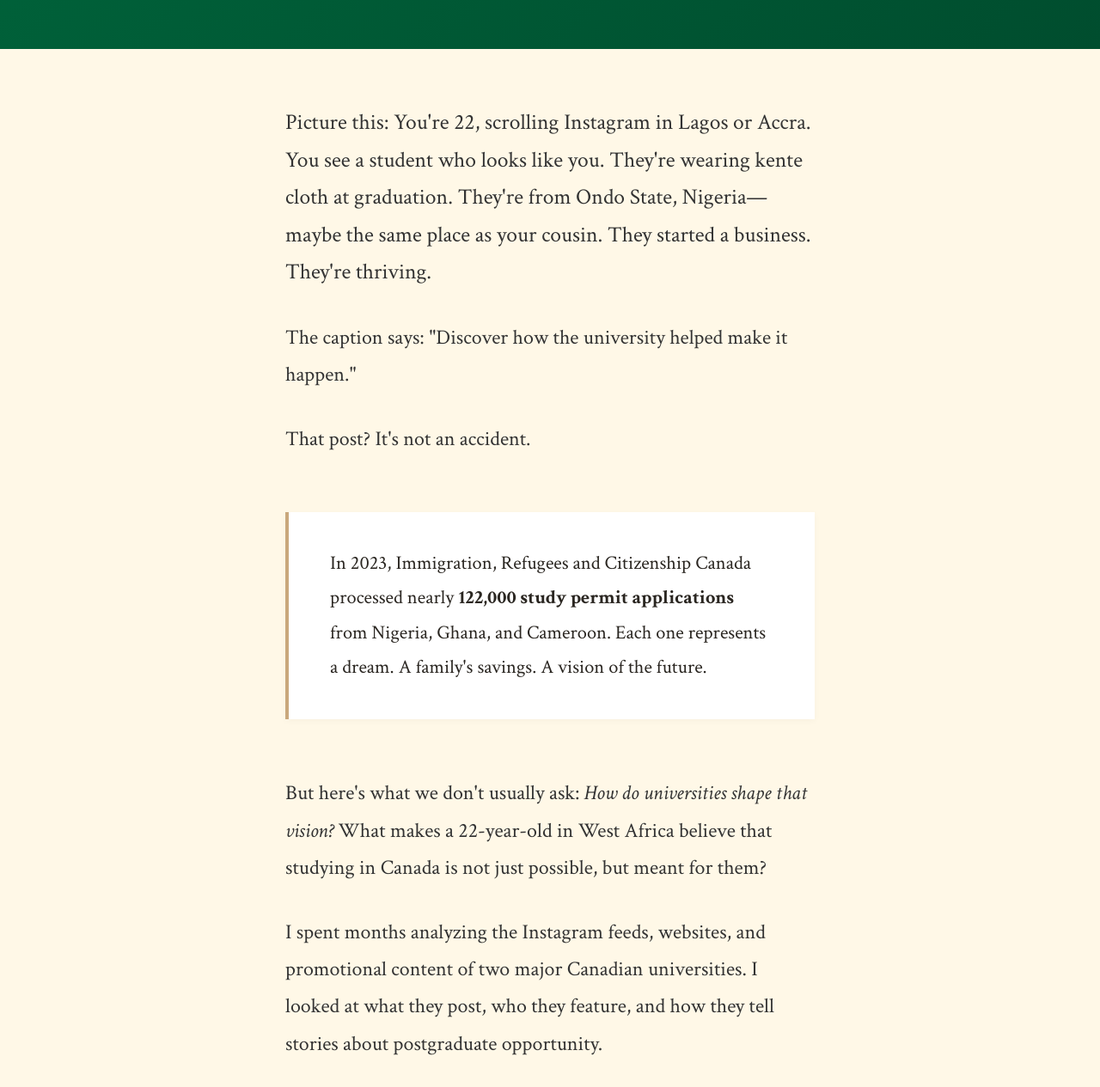
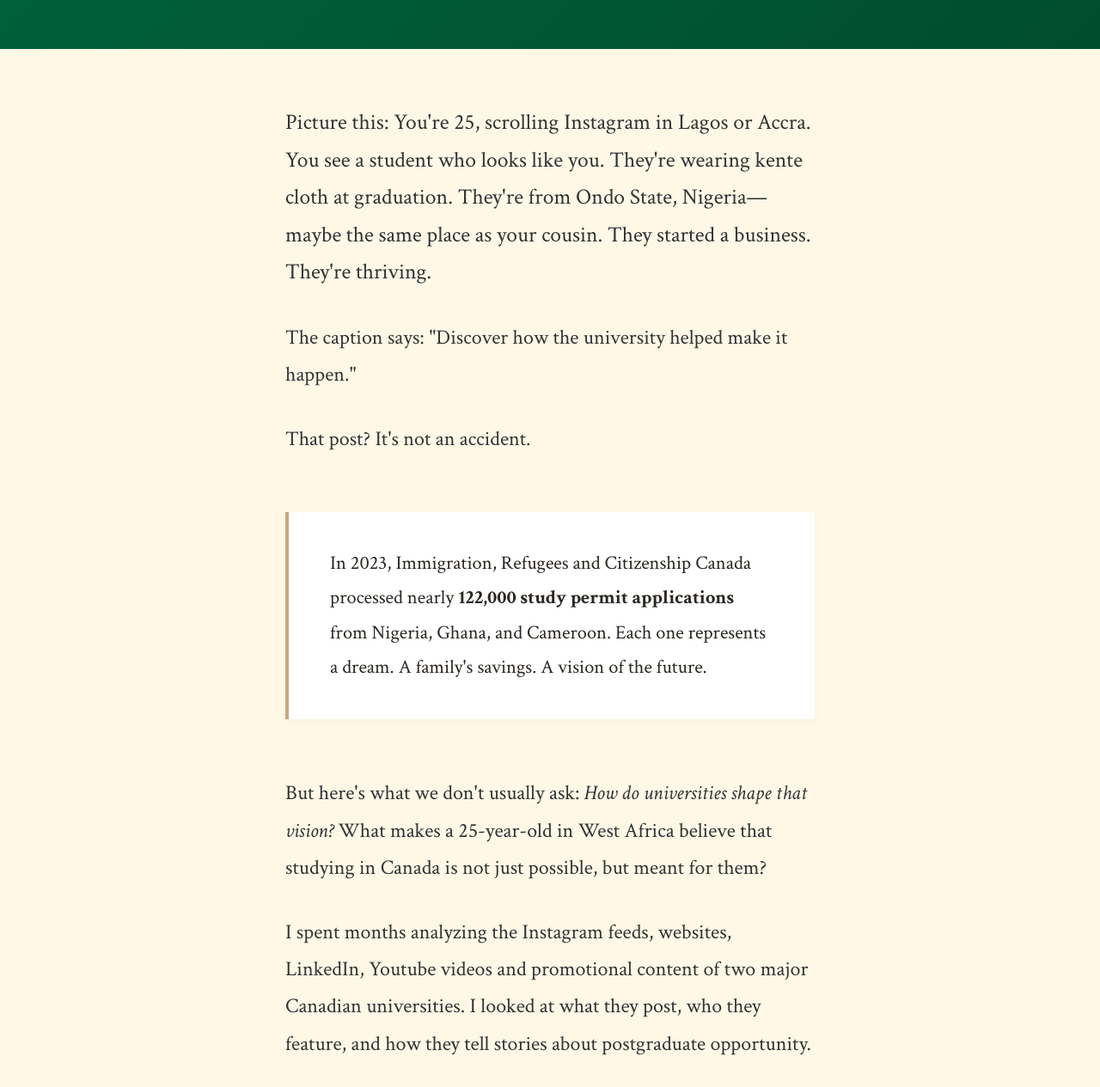
Before and after one commit to delalimacaddo/delalimacaddo.github.io, a plain HTML site: page index.html in a window 1280 px wide. Shown: the part 743-2008 px from the top of the page at 86% size. Drawn offline with Linux system fonts and the light colour scheme; a script that the page names is missing.

Commit message:
Update index.html
text edits

```diff
--- a/index.html
+++ b/index.html
@@ -4,7 +4,7 @@
     <meta charset="UTF-8">
     <meta name="viewport" content="width=device-width, initial-scale=1.0">
     <meta name="description" content="An investigation into how Canadian universities use Instagram storytelling to recruit West African students through a three-layer narrative of recognition, achievement, and direction.">
-    <meta property="og:title" content="How Canadian Universities Sell Dreams to West Africa">
+    <meta property="og:title" content="How Canadian Universities Shape Postgraduate Opportunities for West Africa">
     <meta property="og:description" content="Every year, 122,000 students apply to study in Canada. Behind each application is a carefully crafted story about who belongs and what's possible.">
     <meta property="og:type" content="article">
     <title>How Canadian Universities Sell Dreams to West Africa</title>
@@ -755,7 +755,7 @@
     <main>
     <div class="content-section" id="intro">
         <p class="intro-graph first">
-            Picture this: You're 22, scrolling Instagram in Lagos or Accra. You see a student who looks like you. They're wearing kente cloth at graduation. They're from Ondo State, Nigeria—maybe the same place as your cousin. They started a business. They're thriving.
+            Picture this: You're 25, scrolling Instagram in Lagos or Accra. You see a student who looks like you. They're wearing kente cloth at graduation. They're from Ondo State, Nigeria—maybe the same place as your cousin. They started a business. They're thriving.
         </p>
         <p class="intro-graph">
             The caption says: "Discover how the university helped make it happen."
@@ -767,10 +767,10 @@
             In 2023, Immigration, Refugees and Citizenship Canada processed nearly <strong>122,000 study permit applications</strong> from Nigeria, Ghana, and Cameroon. Each one represents a dream. A family's savings. A vision of the future.
         </div>
         <p class="intro-graph">
-            But here's what we don't usually ask: <em>How do universities shape that vision?</em> What makes a 22-year-old in West Africa believe that studying in Canada is not just possible, but meant for them?
+            But here's what we don't usually ask: <em>How do universities shape that vision?</em> What makes a 25-year-old in West Africa believe that studying in Canada is not just possible, but meant for them?
         </p>
         <p class="intro-graph">
-            I spent months analyzing the Instagram feeds, websites, and promotional content of two major Canadian universities. I looked at what they post, who they feature, and how they tell stories about postgraduate opportunity.
+            I spent months analyzing the Instagram feeds, websites, LinkedIn, Youtube videos and promotional content of two major Canadian universities. I looked at what they post, who they feature, and how they tell stories about postgraduate opportunity.
         </p>
         <p class="intro-graph">
             What I found wasn't random. It was a system. A three-layer narrative structure that appears again and again, post after post, story after story.
@@ -781,7 +781,7 @@
             <strong>Layer Three:</strong> They tell you where it happened.
         </div>
         <p class="intro-graph">
-            This is how opportunity gets sold. Not through facts or statistics or program descriptions. Through <strong>recognition. Achievement. Affiliation.</strong>
+            This is how opportunity is represented. Not through facts or statistics or program descriptions. Through <strong>recognition. Achievement. Affiliation.</strong>
         </p>
         <p class="intro-graph">
             And it works because it taps into something deeper than logic. It shapes <em>imagination</em> itself—what you believe is possible, who you see yourself becoming, and where you think you belong.
```
